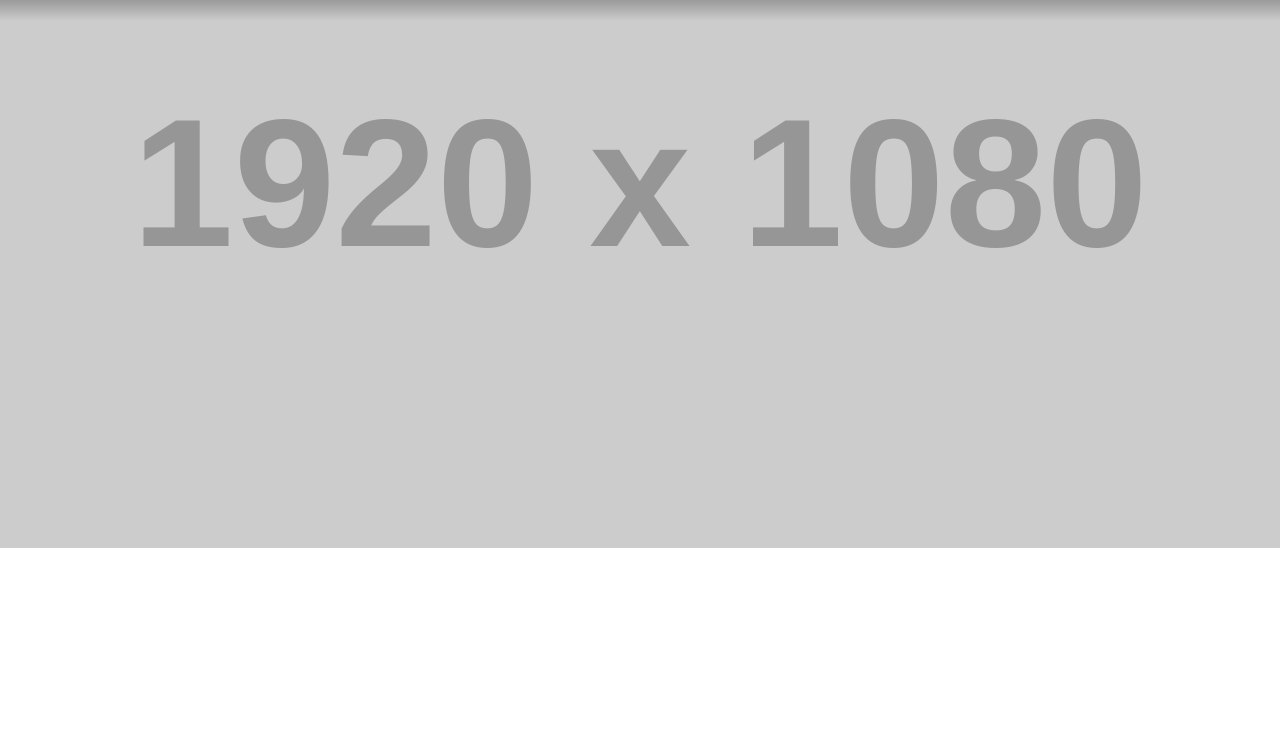
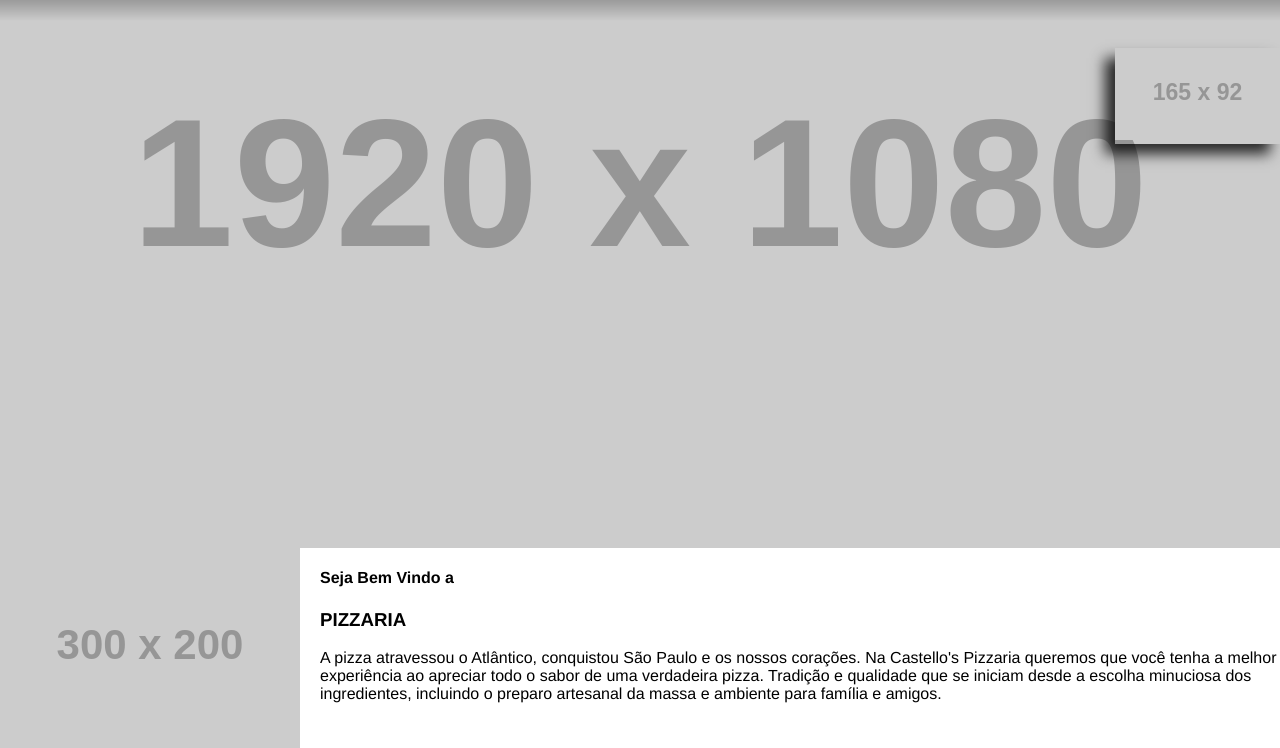
Before and after one commit to Pabl0Hernandez/ProjetoPizzaria, a plain HTML site: page index.html in a window 1280 px wide. Shown: the part 152-900 px from the top of the page. Before the commit the page ends 800 px from the top, so only its background shows below. Drawn offline with nearby package versions, Linux system fonts and the light colour scheme; placeholder pictures from the web are drawn by us.

Commit message:
ajustando main

```diff
--- a/css/style.css
+++ b/css/style.css
@@ -115,3 +115,25 @@ header {
   align-items: center;
   gap: 7px;
 }
+
+.ifood {
+  position: fixed;
+  right: 0;
+  top: 200px;
+  box-shadow: -10px 10px 13px 0px rgba(0, 0, 0, 0.8);
+}
+
+#BoasVindas {
+  display: flex;
+  justify-content: center;
+  gap: 20px;
+  margin: 0;
+}
+
+#TextoBoasVindas {
+  max-width: 600px;
+
+  & p{
+    margin: 0;
+  }
+}
--- a/index.html
+++ b/index.html
@@ -30,8 +30,7 @@
           <a
             href="https://wa.me/551499999999?text=Olá,%20gostaria%20de%20fazer%20um%20pedido!"
             target="_blank"
-            style="text-decoration: none; color: inherit"
-          >
+            style="text-decoration: none; color: inherit">
             <div id="btnzap">
               👻
               <b><small>14</small> 9999-9999</b>
@@ -47,8 +46,23 @@
       </div>
     </header>
 
+    <main>
+        <a href="https://ifood.com.br" class="ifood" target="_blank">
+            <img src="https://placehold.co/165x92" alt="">
+        </a>
 
+        <div id="BoasVindas">
+          <img src="https://placehold.co/300x200" alt="">
+          <div id="TextoBoasVIndas">
+            <h4>Seja Bem Vindo a</h4>
+            <h3>PIZZARIA</h3>
+            <p>A pizza atravessou o Atlântico, conquistou São Paulo e os nossos corações. Na Castello's Pizzaria queremos que você tenha a melhor experiência ao apreciar todo o sabor de uma verdadeira pizza. Tradição e qualidade que se iniciam desde a escolha minuciosa dos ingredientes, incluindo o preparo artesanal da massa e ambiente para família e amigos.</p>
+          </div>
 
+        </div>
+    </main>
+
+    <footer></footer>
     <script src="./js/script.js"></script>
   </body>
 </html>
```
